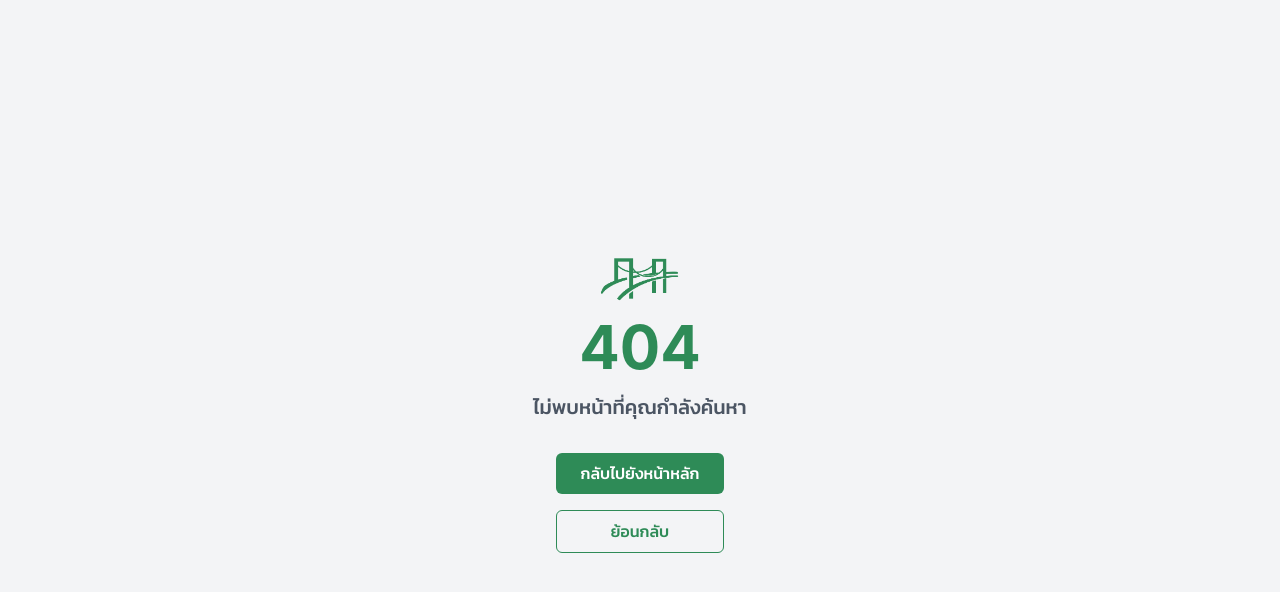
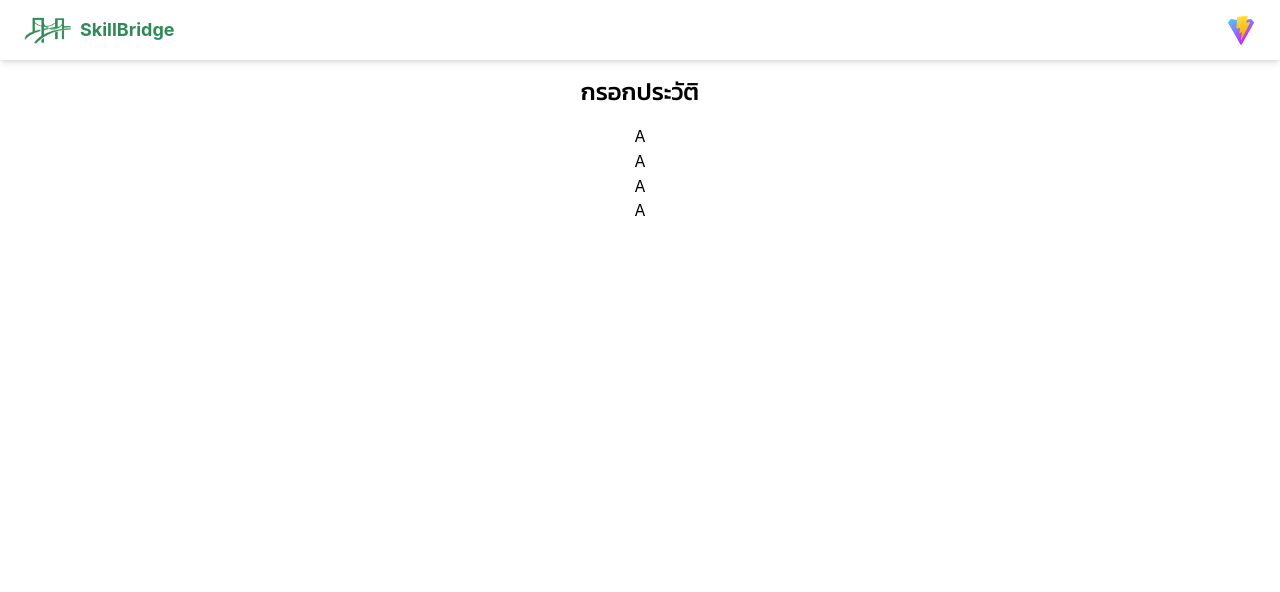
Before and after one commit to XQEX/se_frontend, a React (Vite) app: page /application in a window 1280 px wide. Before the commit this address had no page. Shown: the top 592 px of the page. Built offline with nearby package versions, Linux system fonts and the light colour scheme.

Commit message:
Application Form

```diff
--- a/src/App.tsx
+++ b/src/App.tsx
@@ -7,6 +7,7 @@ import SignIn from "./pages/SignIn";
 import ContactUs from "./pages/ContactUs";
 import Profile from "./pages/Profile";
 import Settings from "./pages/Settings";
+import ApplicationForm from "./pages/Application";
 
 function App() {
   return (
@@ -19,6 +20,7 @@ function App() {
         <Route path="profile" element={<Profile />} />
         <Route path="settings" element={<Settings />} />
         <Route path="contactus" element={<ContactUs />} />
+        <Route path="application" element={<ApplicationForm />} />
         <Route path="*" element={<NoPage />} />
       </Routes>
     </div>
--- /dev/null
+++ b/src/pages/Application.tsx
@@ -0,0 +1,22 @@
+import { useEffect } from "react";
+import { useNavigate } from "react-router-dom";
+import Navbar from "../components/Navbar";
+
+const ApplicationForm = () => {
+  return (
+    <div>
+      <Navbar />
+      <div className="flex flex-col justify-center items-center">
+        <div className="kanit-medium text-2xl mt-4">กรอกประวัติ</div>
+        <div className="flex flex-col  mt-4">
+            <div>A</div>
+            <div>A</div>
+            <div>A</div>
+            <div>A</div>
+        </div>
+      </div>
+    </div>
+  );
+};
+
+export default ApplicationForm;
```
